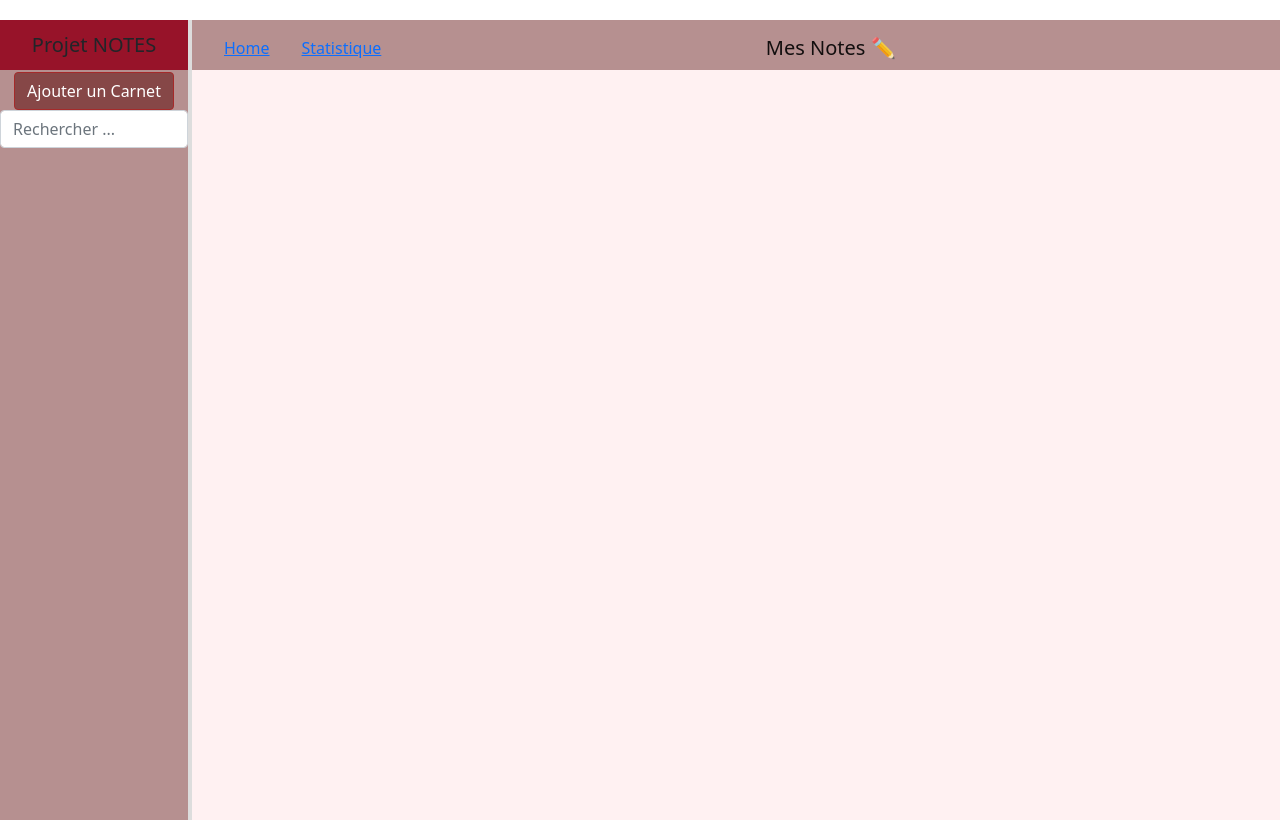
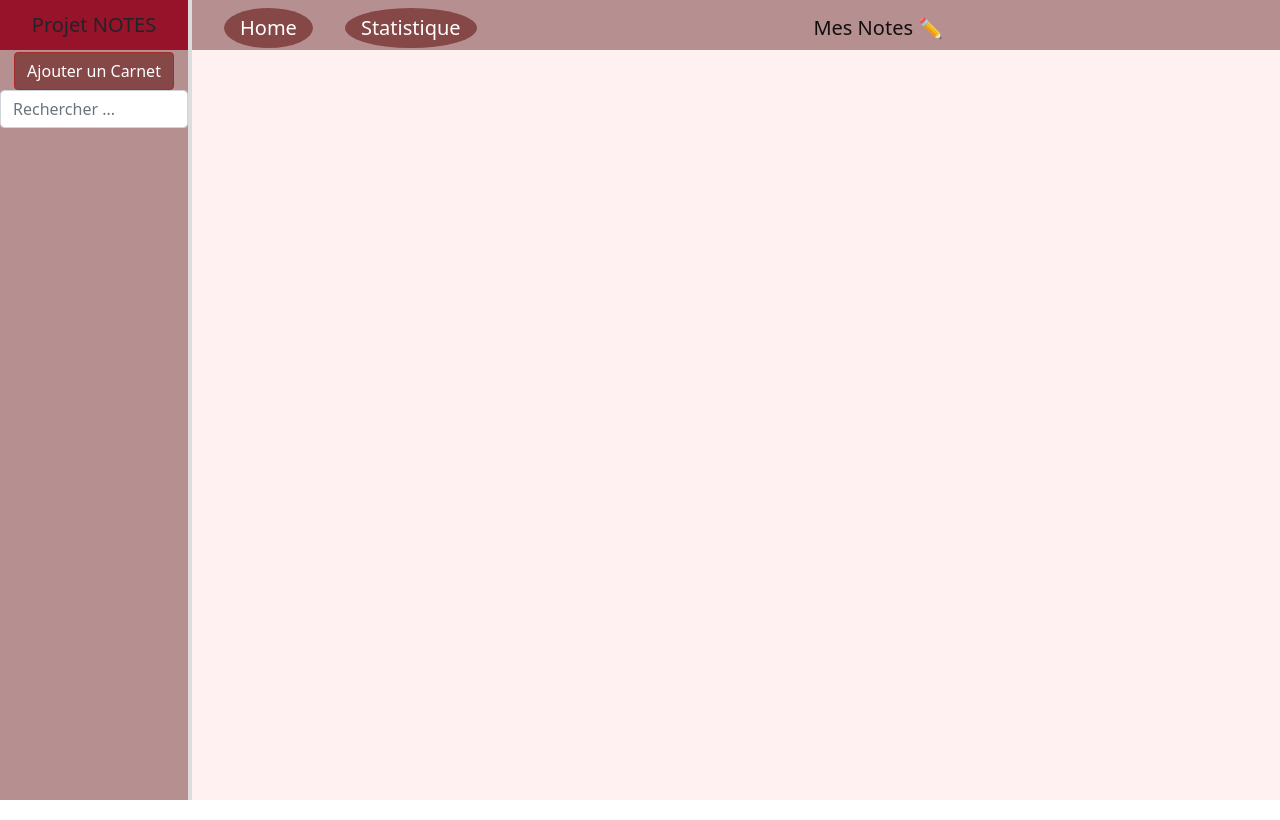
Before and after one commit to islembi/mynotes-app, a React (Create React App) app: page / in a window 1280 px wide. Built offline with nearby package versions, Linux system fonts and the light colour scheme.

Commit message:
Modification design CSS

```diff
--- a/src/Pages/Statistique/Donut.css
+++ b/src/Pages/Statistique/Donut.css
@@ -1,4 +1,5 @@
 .Appli {
   font-family: sans-serif;
   text-align: center;
+  margin-top: 2%;
 }
--- a/src/Pages/Statistique/Statistique.jsx
+++ b/src/Pages/Statistique/Statistique.jsx
@@ -1,29 +1,57 @@
-import React, { useState } from "react"
-import "bootstrap/dist/css/bootstrap.css"
+import React, { useState, useEffect } from "react"
 import { Link } from "react-router-dom"
+import { Nav } from "react-bootstrap"
 import Diagramme from "./Diagramme"
 import Donut from "./Donut"
 
-export default function Statistique({ carnets }) {
-  const stat = useState(
-    localStorage.getItem("carnets", JSON.stringify(carnets))
-  )
+export default function Statistique() {
+  const [carnets, setCarnets] = useState([])
+
+  useEffect(() => {
+    const donnees = JSON.parse(localStorage.carnets)
+
+    setCarnets(donnees)
+  }, [])
 
   return (
     <div>
       <nav className="navbar navbar-light bg-light">
-        <li>
-          <Link to="/">Home</Link>
-        </li>
-        <li>
-          <Link to="statistique">Statistique</Link>
-        </li>
+        <Nav className="me-auto">
+          <ul className="nav-item">
+            <Nav.Link
+              as={Link}
+              to="/"
+              className="navbar-brand nav-link"
+              style={{
+                borderRadius: "100%",
+                backgroundColor: "#864747",
+                color: "white",
+              }}
+            >
+              Home
+            </Nav.Link>
+          </ul>
+          <ul className="nav-item">
+            <Nav.Link
+              as={Link}
+              to="/statistique"
+              className="navbar-brand nav-link"
+              style={{
+                borderRadius: "100%",
+                backgroundColor: "#864747",
+                color: "white",
+              }}
+            >
+              Statistique
+            </Nav.Link>
+          </ul>
+        </Nav>
         <p className="navbar-brand">Statistique ✏</p>
       </nav>
-      <h3>
-        nombre total de carnets
+      <h3 className="mx-4">
+        nombre total de carnets{" "}
         <span className="nb-carnets badge rounded-pill bg-info text-dark">
-          {stat.length}
+          {carnets.length}
         </span>
       </h3>
       <Diagramme />
--- a/src/components/Carnet/Carnet.css
+++ b/src/components/Carnet/Carnet.css
@@ -10,6 +10,6 @@
 .card {
   width: 75%;
   margin-top: 3%;
-  margin-left: 12%;
-  /* height: 15rem; */
+  margin-left: auto;
+  margin-right: auto;
 }
--- a/src/components/Modal/modal.css
+++ b/src/components/Modal/modal.css
@@ -1,12 +1,17 @@
 .buttonajout {
   border-color: brown;
   background-color: rgb(134, 71, 71) !important;
-  /* padding: 8px 30px; */
   align-items: center;
-  /* margin-left: 15px; */
   margin-top: 1%;
 }
 .bmodal {
   background-color: brown !important;
   align-self: "center" !important;
 }
+
+.buttonNote {
+  border-color: brown;
+  background-color: rgb(138, 96, 96) !important;
+  align-items: center;
+  margin-top: 1%;
+}
--- a/src/components/ModalNotes/ModalNotes.jsx
+++ b/src/components/ModalNotes/ModalNotes.jsx
@@ -29,9 +29,16 @@ export default function ModalNotes({
 
   const ajoutNote = () => {
     const tmp = { ...carnet }
+    if (!inputTitreNote.trim())
+      return (
+        setInputTitreNote(""),
+        setInputMarkdown(""),
+        setCategorie("Secondaire"),
+        alert("Veuillez remplir tous les champs")
+      )
     tmp.notes.push({
       id: uuid(),
-      titre: inputTitreNote,
+      titre: inputTitreNote.trim(),
       categorie: categorie,
       text: inputMarkdown,
     })
@@ -44,7 +51,14 @@ export default function ModalNotes({
 
   return (
     <>
-      <Button onClick={() => setLgShow(true)}>{titreButtonPrincipal}</Button>
+      <Button
+        className={
+          titreButtonPrincipal === "Ajouter Note" ? "buttonajout" : "buttonNote"
+        }
+        onClick={() => setLgShow(true)}
+      >
+        {titreButtonPrincipal}
+      </Button>
       <Modal
         size="lg"
         show={lgShow}
--- a/src/components/Navbar/Navbar.css
+++ b/src/components/Navbar/Navbar.css
@@ -53,7 +53,7 @@
   height: 50px;
 }
 .navbar-brand {
-  margin-left: auto;
+  /* margin-left: auto; */
   margin-right: auto;
 }
 
--- a/src/components/Navbar/Navbar.jsx
+++ b/src/components/Navbar/Navbar.jsx
@@ -6,6 +6,7 @@ import "./Navbar.css"
 import Notes from "../Notes/Notes"
 import { sortBy } from "lodash"
 import { Link } from "react-router-dom"
+import { Nav } from "react-bootstrap"
 export default function Navbar() {
   const [switchCarnet, setSwitchCarnet] = useState("Card")
   const [titre, setTitre] = useState("")
@@ -18,7 +19,7 @@ export default function Navbar() {
 
   useEffect(() => {
     localStorage.setItem("carnets", JSON.stringify(carnets))
-  }, [carnets])
+  }, [carnets, carnet])
 
   // Fonction ajout de carnet
   const ajout = (inputTitre) => {
@@ -30,7 +31,12 @@ export default function Navbar() {
         setTitre(""),
         alert("Nom du carnet existe! Veuillez choisir un autre nom")
       )
-    tmp.push({ id: uuid(), titre: inputTitre, date: Date.now(), notes: [] })
+    tmp.push({
+      id: uuid(),
+      titre: inputTitre.trim(),
+      date: Date.now(),
+      notes: [],
+    })
     setCarnets(tmp)
     setTitre("")
   }
@@ -38,7 +44,7 @@ export default function Navbar() {
   const modifierTitre = (id) => {
     const carnet = carnets.find((carnet) => carnet.id === id)
     carnet.id = id
-    carnet.titre = titre
+    carnet.titre = titre.trim()
     carnet.date = Date.now()
     localStorage.setItem("carnets", JSON.stringify(carnets))
     setTitre("")
@@ -94,18 +100,18 @@ export default function Navbar() {
   // Fonction supprimer note
 
   function deleteNote(carnetId, noteId) {
-    let rep = window.confirm("vous voulez supprimer cette note ?")
+    let rep = window.confirm("Vous voulez supprimer cette note ?")
     if (rep === false) return
+    const tmp1 = [...carnets]
     const tmp = (carnet.notes = carnet.notes.filter(
       (note) => note.id !== noteId
     ))
-    setCarnet({ notes: tmp, ...carnet })
-    const tmp1 = [...carnets]
     tmp1.forEach((carnet1) => {
       if (carnet1.id === carnetId) {
-        carnet1 = carnet
+        carnet1.notes = carnet1.notes.filter((note) => note.id !== noteId)
       }
     })
+    setCarnet({ notes: tmp, ...carnet })
     setCarnets(tmp1)
     localStorage.setItem("carnets", JSON.stringify(carnets))
   }
@@ -171,7 +177,8 @@ export default function Navbar() {
           />
           {carnets.length ? (
             <button
-              className="btn btn-secondary mx-1"
+              style={{ color: "white" }}
+              className="btn buttonajout mx-1"
               onClick={
                 switchCarnet === "Card"
                   ? () => setSwitchCarnet("List")
@@ -201,12 +208,36 @@ export default function Navbar() {
       </div>
       <div className="app-main">
         <nav className="navbar navbar-light bg-light">
-          <ul>
-            <Link to="/">Home</Link>
-          </ul>
-          <ul>
-            <Link to="statistique">Statistique</Link>
-          </ul>
+          <Nav className="me-auto">
+            <ul className="nav-item">
+              <Nav.Link
+                as={Link}
+                to="/"
+                className="navbar-brand nav-link"
+                style={{
+                  borderRadius: "100%",
+                  backgroundColor: "#864747",
+                  color: "white",
+                }}
+              >
+                Home
+              </Nav.Link>
+            </ul>
+            <ul className="nav-item">
+              <Nav.Link
+                as={Link}
+                to="/statistique"
+                className="navbar-brand nav-link"
+                style={{
+                  borderRadius: "100%",
+                  backgroundColor: "#864747",
+                  color: "white",
+                }}
+              >
+                Statistique
+              </Nav.Link>
+            </ul>
+          </Nav>
           <p className="navbar-brand">Mes Notes ✏</p>
         </nav>
         <div>
--- a/src/components/Notes/Notes.css
+++ b/src/components/Notes/Notes.css
@@ -26,10 +26,6 @@
 .button-add-note {
   display: flex;
   justify-content: center;
-}
-
-body {
-  margin-top: 20px;
 }
 
 .card-big-shadow {
--- a/src/components/Notes/Notes.jsx
+++ b/src/components/Notes/Notes.jsx
@@ -72,7 +72,7 @@ export default function Notes({ carnet, carnets, setCarnet, deleteNote }) {
         />
         <button
           onClick={() => deleteNote(carnet.id, note.id)}
-          className="btn btn-sm btn-danger "
+          className="btn btn-sm btn-danger bmodal buttonajout"
         >
           Supprimer
         </button>
@@ -91,7 +91,10 @@ export default function Notes({ carnet, carnets, setCarnet, deleteNote }) {
       <div className="button-add-note">
         {carnet.notes.length ? (
           <button
-            className="btn btn-primary mx-2"
+            style={{
+              color: "white",
+            }}
+            className="btn buttonNote mx-2"
             onClick={
               listCard === "Card"
                 ? () => setListCard("List")
@@ -173,7 +176,7 @@ export default function Notes({ carnet, carnets, setCarnet, deleteNote }) {
                       />
                       <button
                         onClick={() => deleteNote(carnet.id, note.id)}
-                        className="btn btn-sm btn-danger "
+                        className="btn btn-sm btn-danger bmodal "
                       >
                         Supprimer
                       </button>
```
